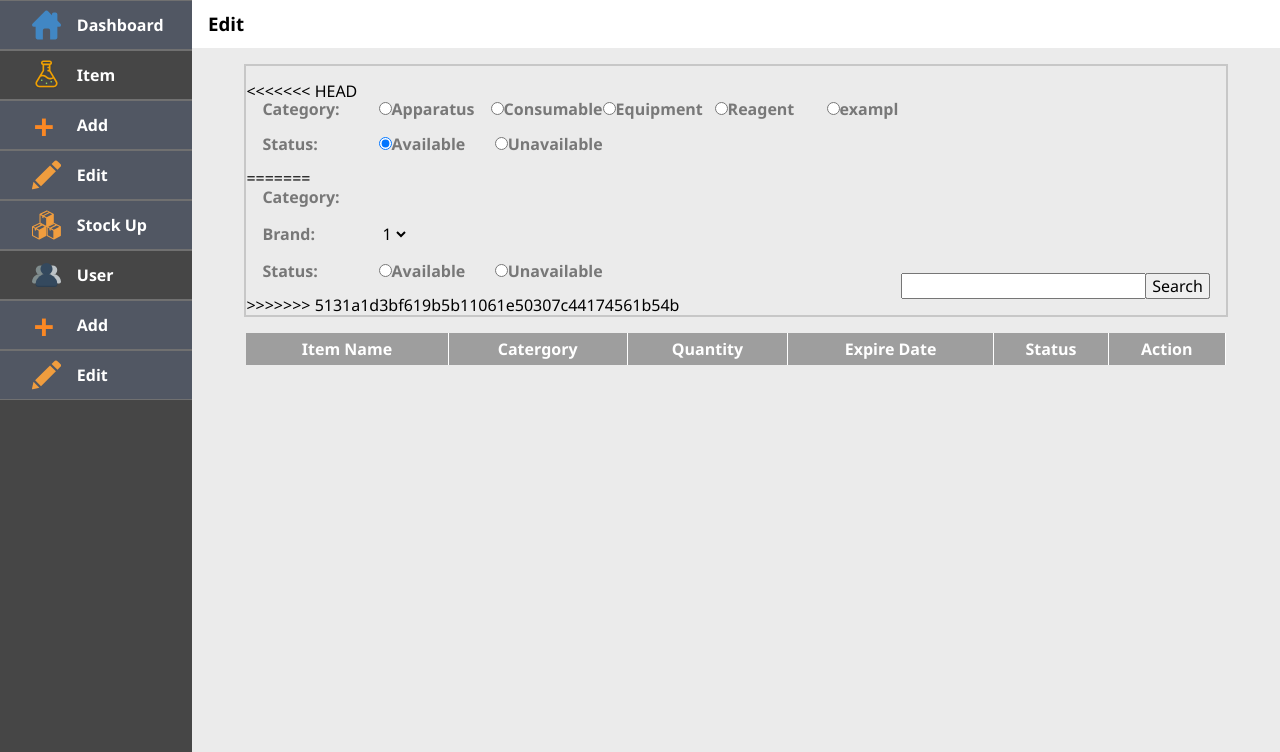
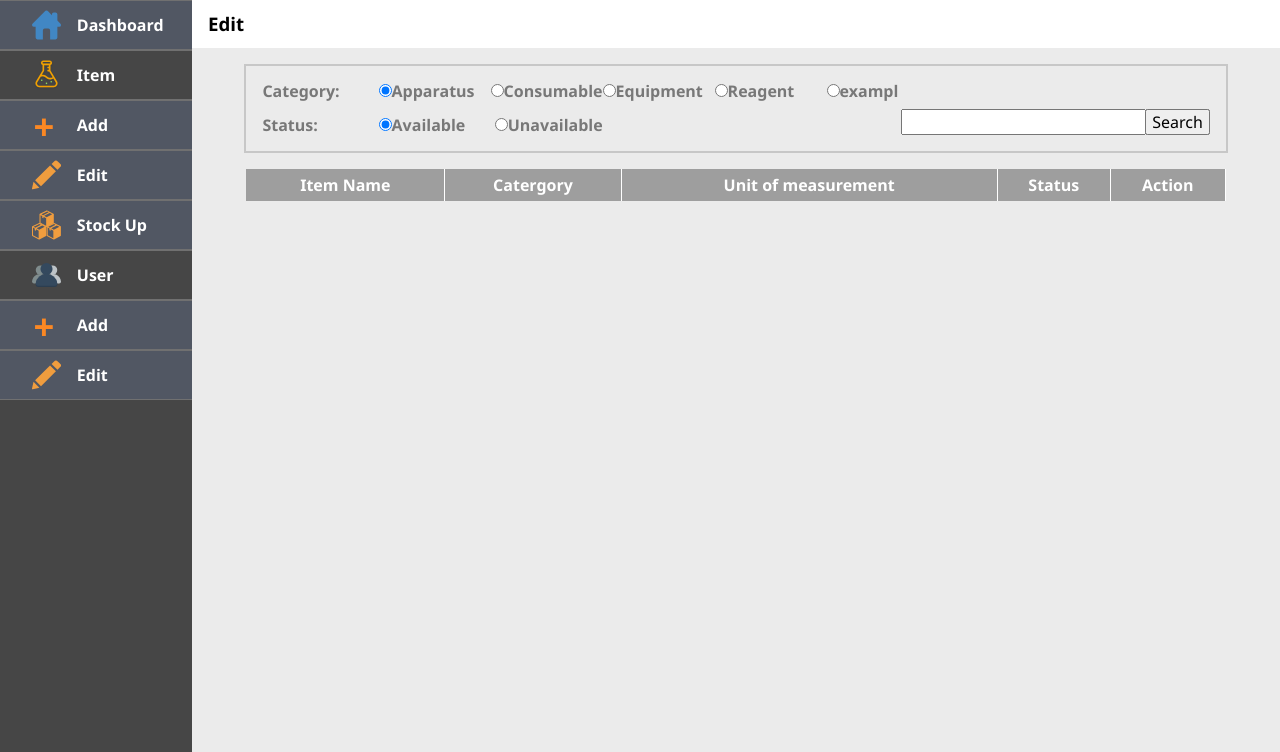
Before and after one commit to chonghow97/poip2, a PHP site: page /itemEdit.php in a window 1280 px wide. Shown: the part 48-800 px from the top of the page. Run offline with PHP 8.4, Linux system fonts and the light colour scheme; a user stored in the database is signed in; data comes from the database, SQL or seed files in the repository; lists and menus that the app fills with data are empty.

Commit message:
minor ui fixed

```diff
--- a/html/itemEdit.html
+++ b/html/itemEdit.html
@@ -8,9 +8,6 @@
 	<link rel="icon" href="../asset/image/icon.png">
 </head>
 <body id="admin">
-    <?php
-    	session_start();
-    ?>
 	<div id="header"><a href="index.php"><img src="./asset/image/favicon.svg">
 		<div id="slogan">
 			<h3>Inventory</h3>
@@ -20,7 +17,7 @@
 		<div id="adminpanel"><img src="./asset/image/bell.svg"><img src="./asset/image/admin.png" class="icon">
 			<ul>
 				<li>
-            <?php //
+					<?php
 					echo strtoupper($_SESSION['loginUsername']);
 					?><span>▼</span>
 					<ul>
@@ -61,68 +58,39 @@
 									<div id="container2">
 										<div id="filter">
 											<form action="itemEdit.php" method="post">
-<<<<<<< HEAD
 												<p>
 													<label>Category:</label>
 													<?php
+													$row = mysqli_fetch_assoc($result);
+													echo"<label><input type='radio' name='category' checked value='".$row['cid']."'>".$row['cname']."</label>";
 													while($row = mysqli_fetch_assoc($result)){
-                  echo"<label><input type='radio' name='category' required value='".$row['cid']."'>".$row['cname']."</label>";
+													echo"<label><input type='radio' name='category' value='".$row['cid']."'>".$row['cname']."</label>";
 												}
 												?>
 											</p>
+											<input type="text" name ="item">
+											<input type="submit" name="add" value="Search">
+										</form>
+
 
 										<p>
 											<label>Status:</label>
 											<label>
-                <input type="radio" name="status" value="1" checked required>Available
+												<input type="radio" name="status" value="1" checked>Available
 											</label>
 											<label>
 												<input type="radio" name="status" value="0">Unavailable
 											</label>
 										</p>
-            <input type="text" name ="item">
-            <input type="submit" name="add" value="Search">
-          </form>
-=======
-              <p>
-                <label>
-                  Category:
-                  <?php
-                   while($row = mysqli_fetch_assoc($result)){
-                     echo"<label><input type='radio' name='category' value='".$row['cid']."'>".$row['cname']."</label>";
-                  }
-                  ?>
-                </label>
-              </p>
-              <p>
-                <label>Brand:</label>
-                <select>
-                  <option>1</option>
-                  <option>2</option>
-                  <option>3</option>
-                  <option>4</option>
-                </select>
-              </p>
-              <p>
-                <label>Status:</label>
-                <label>
-                  <input type="radio" name="status">Available
-                </label>
-                <label>
-                  <input type="radio" name="status">Unavailable
-                </label>
-              </p>
 										<input type="text">
 										<input type="submit" name="add" value="Search">
 									</form>
->>>>>>> 5131a1d3bf619b5b11061e50307c44174561b54b
 								</div>
 								<table>
 									<tr>
 										<th>Item Name</th>
 										<th>Catergory</th>
-              <th>Quantity</th>
-              <th>Expire Date</th>
+										<th>Unit of measurement</th>
 										<th>Status</th>
 										<th>Action</th>
 									</tr>
--- a/html/stock.html
+++ b/html/stock.html
@@ -8,9 +8,6 @@
     <link rel="icon" href="../asset/image/icon.png">
   </head>
   <body id="admin">
-    <?php
-    	session_start();
-    ?>
     <div id="header"><a href="index.php"><img src="./asset/image/favicon.svg">
         <div id="slogan">
           <h3>Inventory</h3>
--- a/html/userEdit.html
+++ b/html/userEdit.html
@@ -8,9 +8,6 @@
     <link rel="icon" href="../asset/image/icon.png">
   </head>
   <body id="admin">
-    <?php
-    	session_start();
-    ?>
     <div id="header"><a href="index.php"><img src="./asset/image/favicon.svg">
         <div id="slogan">
           <h3>Inventory</h3>
@@ -20,7 +17,7 @@
       <div id="adminpanel"><img src="./asset/image/bell.svg"><img src="./asset/image/admin.png" class="icon">
         <ul>
           <li>
-            <?php //
+            <?php
             	echo strtoupper($_SESSION['loginUsername']);
             ?><span>▼</span>
             <ul>
```
Also changed, not shown: addUser.php (+3 -5 lines). Lines whose indentation alone changed are shown as unchanged.
